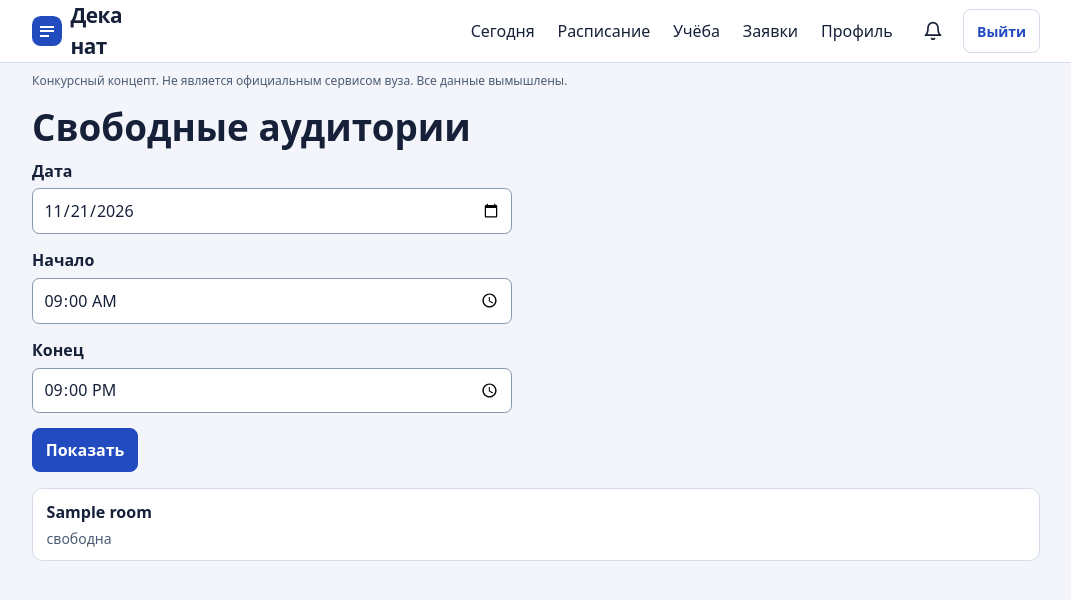
After one commit to Edge0fSanity/mgimo-new-decanait, a Django app: page /free-rooms/ in a window 1280 px wide. The commit adds this page. Shown: the top 600 px of the page, without its empty margins (104-1175 px from the left). Run offline with Django 5.2, Linux system fonts and the light colour scheme; a user stored in the database is signed in; tables that the repository leaves empty hold one stand-in row (values such as "Sample post").

Commit message:
Учёба: сервис свободных аудиторий — справочник Room, страница с формой дата/интервал (ревью п.14, T49)

```diff
--- a/apps/academics/admin.py
+++ b/apps/academics/admin.py
@@ -7,6 +7,7 @@ from apps.academics.models import (
     Exam,
     Grade,
     Group,
+    Room,
     ScheduleEntry,
     Subject,
 )
@@ -15,6 +16,7 @@ admin.site.register(Group)
 admin.site.register(Grade)
 admin.site.register(Exam)
 admin.site.register(Deadline)
+admin.site.register(Room)
 
 
 class CurrentControlElementInline(admin.TabularInline):
--- a/apps/academics/models.py
+++ b/apps/academics/models.py
@@ -89,6 +89,20 @@ class CurrentControlElement(models.Model):
 
     def __str__(self):
         return f"{self.subject}: {self.title}"
+
+
+class Room(models.Model):
+    """Аудитория корпуса; name совпадает со строкой ScheduleEntry.room (ревью п.14)."""
+
+    name = models.CharField("Аудитория", max_length=64, unique=True)
+
+    class Meta:
+        verbose_name = "Аудитория"
+        verbose_name_plural = "Аудитории"
+        ordering = ["name"]
+
+    def __str__(self):
+        return self.name
 
 
 class ScheduleEntry(models.Model):
--- a/apps/academics/urls.py
+++ b/apps/academics/urls.py
@@ -5,6 +5,7 @@ from . import views
 urlpatterns = [
     path("schedule/", views.schedule, name="schedule"),
     path("teachers/", views.teachers, name="teachers"),
+    path("free-rooms/", views.free_rooms, name="free_rooms"),
     path("grades/", views.grades, name="grades"),
     path("subject/<int:pk>/", views.subject_detail, name="subject_detail"),
     path("exams/", views.exams, name="exams"),
--- a/apps/academics/views.py
+++ b/apps/academics/views.py
@@ -10,7 +10,7 @@ from django.utils import timezone
 
 from apps.accounts.models import StudentProfile
 
-from .models import Deadline, Exam, Grade, ScheduleEntry, Subject, percent_to_mark
+from .models import Deadline, Exam, Grade, Room, ScheduleEntry, Subject, percent_to_mark
 
 # Соц. блок (0,1) нигде не вводится — считаем зачтённым (100%).
 SOCIAL_PERCENT = 100
@@ -137,6 +137,43 @@ def teachers(request):
         request,
         "academics/teachers.html",
         {"query": query, "names": names, "selected": selected, "entries": entries},
+    )
+
+
+@login_required
+def free_rooms(request):
+    """Свободные аудитории корпуса на выбранные дату и интервал (ревью п.14)."""
+    get_object_or_404(StudentProfile, user=request.user)
+    moscow = ZoneInfo("Europe/Moscow")
+    day, start_t, end_t = timezone.localdate(timezone=moscow), time(9, 0), time(21, 0)
+    error = None
+    try:
+        if request.GET.get("date"):
+            day = date.fromisoformat(request.GET["date"])
+        if request.GET.get("start"):
+            start_t = time.fromisoformat(request.GET["start"])
+        if request.GET.get("end"):
+            end_t = time.fromisoformat(request.GET["end"])
+    except ValueError:
+        error = "Неверная дата или время"
+    if error is None and start_t >= end_t:
+        error = "Конец интервала должен быть позже начала"
+    free = []
+    if error is None:
+        start_dt = datetime.combine(day, start_t, moscow)
+        end_dt = datetime.combine(day, end_t, moscow)
+        busy = ScheduleEntry.objects.filter(starts_at__lt=end_dt, ends_at__gt=start_dt).values_list("room", flat=True)
+        free = list(Room.objects.exclude(name__in=busy))
+    return render(
+        request,
+        "academics/free_rooms.html",
+        {
+            "day": day,
+            "start_t": start_t,
+            "end_t": end_t,
+            "free": free,
+            "error": error,
+        },
     )
 
 
--- a/apps/accounts/management/commands/seed_demo.py
+++ b/apps/accounts/management/commands/seed_demo.py
@@ -26,6 +26,7 @@ from apps.academics.models import (
     Exam,
     Grade,
     Group,
+    Room,
     ScheduleEntry,
     Subject,
 )
@@ -141,6 +142,10 @@ class Command(BaseCommand):
                 },
             )
         self.stdout.write("Аккаунты и профили готовы")
+
+        # Справочник аудиторий корпуса (ревью п.14): те же, что в плане расписания.
+        for room in ["Ауд. 301", "Ауд. 112", "Ауд. 118", "Ауд. 205", "Ауд. 401", "Ауд. 210"]:
+            Room.objects.get_or_create(name=room)
 
         # Расписание текущей недели (Пн..Пт): общие пары + пары языковых групп.
         now = timezone.localtime()
--- a/templates/academics/deadlines.html
+++ b/templates/academics/deadlines.html
@@ -7,6 +7,7 @@
   <a href="{% url 'grades' %}">Оценки</a>
   <a href="{% url 'exams' %}">Экзамены</a>
   <a href="{% url 'deadlines' %}" class="active" aria-current="page">Дедлайны</a>
+  <a href="{% url 'free_rooms' %}">Аудитории</a>
 </nav>
 {% if deadlines %}
 <ul class="entries">
--- a/templates/academics/exams.html
+++ b/templates/academics/exams.html
@@ -7,6 +7,7 @@
   <a href="{% url 'grades' %}">Оценки</a>
   <a href="{% url 'exams' %}" class="active" aria-current="page">Экзамены</a>
   <a href="{% url 'deadlines' %}">Дедлайны</a>
+  <a href="{% url 'free_rooms' %}">Аудитории</a>
 </nav>
 {% if exams %}
 <ul class="entries">
--- /dev/null
+++ b/templates/academics/free_rooms.html
@@ -0,0 +1,31 @@
+{% extends "base.html" %}
+{% block title %}Свободные аудитории — Деканат{% endblock %}
+{% block content %}
+<h1>Свободные аудитории</h1>
+<form method="get" class="student-form">
+  <div class="form-field">
+    <label for="id_date">Дата</label>
+    <input type="date" id="id_date" name="date" value="{{ day|date:'Y-m-d' }}">
+  </div>
+  <div class="form-field">
+    <label for="id_start">Начало</label>
+    <input type="time" id="id_start" name="start" value="{{ start_t|time:'H:i' }}">
+  </div>
+  <div class="form-field">
+    <label for="id_end">Конец</label>
+    <input type="time" id="id_end" name="end" value="{{ end_t|time:'H:i' }}">
+  </div>
+  <button type="submit" class="button">Показать</button>
+</form>
+{% if error %}
+<p class="empty" role="alert">{{ error }}</p>
+{% else %}
+<ul class="entries">
+  {% for room in free %}
+  <li class="entry"><span class="subject">{{ room }}</span><span class="meta">свободна</span></li>
+  {% empty %}
+  <li class="entry"><span class="meta">Свободных аудиторий нет — все заняты</span></li>
+  {% endfor %}
+</ul>
+{% endif %}
+{% endblock %}
--- a/templates/academics/grades.html
+++ b/templates/academics/grades.html
@@ -9,6 +9,7 @@
   <a href="{% url 'grades' %}" class="active" aria-current="page">Оценки</a>
   <a href="{% url 'exams' %}">Экзамены</a>
   <a href="{% url 'deadlines' %}">Дедлайны</a>
+  <a href="{% url 'free_rooms' %}">Аудитории</a>
 </nav>
 {% if summary %}
 <div class="entry summary-card">
```
Also changed, not shown: tests/test_free_rooms_t49.py (added, +47 -0 lines), apps/academics/migrations/0007_room.py (added).
